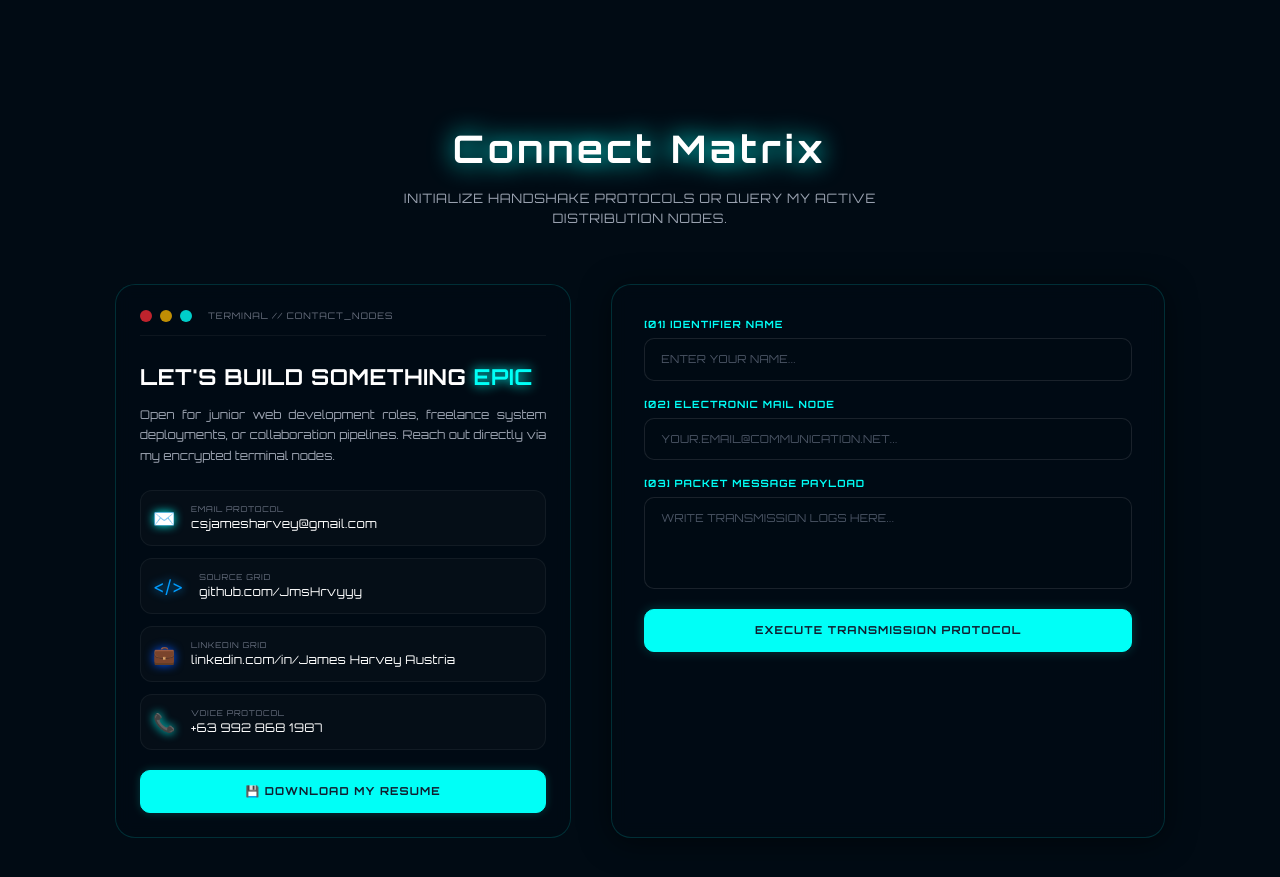
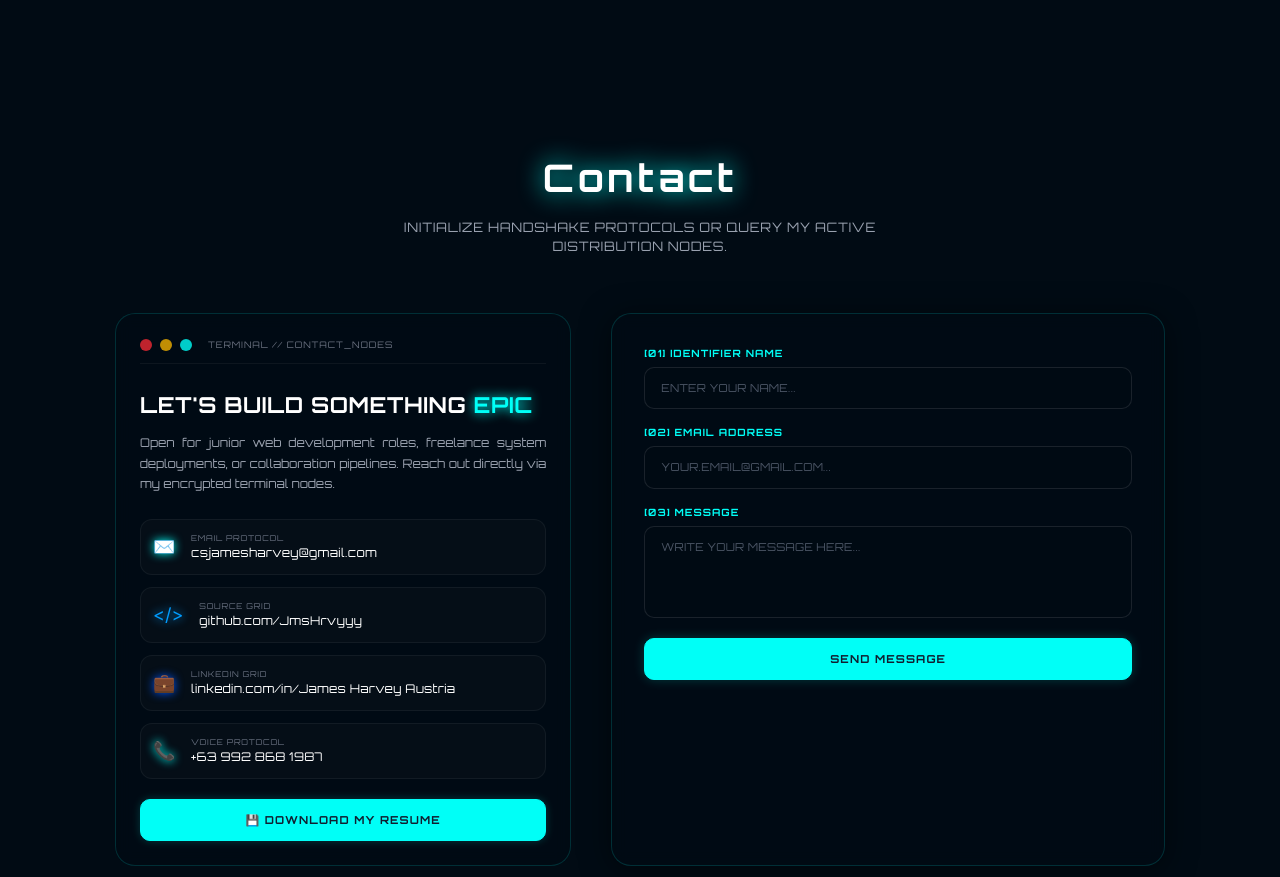
Before and after one commit to JmsHrvyyy/JmsHrvyyy-Portfolio, a React (Vite) app: page / in a window 1280 px wide. Shown: the part 2660-3537 px from the top of the page. Built offline with nearby package versions, Linux system fonts and the light colour scheme.

Commit message:
Refactor code structure for improved readability and maintainability

```diff
--- a/src/components/Contact.jsx
+++ b/src/components/Contact.jsx
@@ -72,7 +72,7 @@ function Contact() {
         {/* SECTION HEADER BLOCK */}
         <div className="text-center mb-10 md:mb-14">
           <h2 className="font-['Orbitron'] text-[26px] md:text-[38px] font-bold text-white mb-3 tracking-widest drop-shadow-[0_0_12px_#00fff7]">
-            Connect Matrix
+            Contact
           </h2>
           <p className="font-['Orbitron'] text-[11px] md:text-[13px] text-gray-400 max-w-[500px] mx-auto tracking-wider uppercase">
             Initialize handshake protocols or query my active distribution
@@ -183,8 +183,8 @@ function Contact() {
 
               <div className="pt-2">
                 <a
-                  href="/resume.pdf"
-                  download="James_Harvey_Austria_Resume.pdf"
+                  href="/James_Harvey_Austria-Resume.pdf"
+                  download="James_Harvey_Austria-Resume.pdf"
                   className="w-full block text-center font-['Orbitron'] text-[11px] font-bold text-[#101f30] bg-[#00fff7] border border-[#00fff7] py-3 rounded-[10px] tracking-widest transition-all duration-300 shadow-[0_0_10px_rgba(0,255,247,0.2)] hover:bg-transparent hover:text-[#00fff7] hover:shadow-[0_0_15px_#00fff7] uppercase cursor-pointer"
                 >
                   &#128190; Download My Resume
@@ -216,13 +216,13 @@ function Contact() {
 
               <div className="flex flex-col space-y-1.5">
                 <label className="font-['Orbitron'] text-[10px] font-bold text-[#00fff7] tracking-widest uppercase">
-                  [02] Electronic Mail Node
+                  [02] Email Address
                 </label>
                 <input
                   type="email"
                   name="reply_to" // Gagamitin para kapag nag-reply ka sa email, dideretso sa recruiter
                   required
-                  placeholder="YOUR.EMAIL@COMMUNICATION.NET..."
+                  placeholder="YOUR.EMAIL@GMAIL.COM..."
                   value={formData.email}
                   onChange={(e) =>
                     setFormData({ ...formData, email: e.target.value })
@@ -233,13 +233,13 @@ function Contact() {
 
               <div className="flex flex-col space-y-1.5">
                 <label className="font-['Orbitron'] text-[10px] font-bold text-[#00fff7] tracking-widest uppercase">
-                  [03] Packet Message Payload
+                  [03] MESSAGE
                 </label>
                 <textarea
                   name="message" // Parameter para sa nilalaman ng mensahe
                   required
                   rows="4"
-                  placeholder="WRITE TRANSMISSION LOGS HERE..."
+                  placeholder="WRITE YOUR MESSAGE HERE..."
                   value={formData.message}
                   onChange={(e) =>
                     setFormData({ ...formData, message: e.target.value })
@@ -253,7 +253,7 @@ function Contact() {
                   type="submit"
                   className="w-full font-['Orbitron'] text-[11px] font-bold text-[#101f30] bg-[#00fff7] border border-[#00fff7] py-3 rounded-[10px] tracking-widest transition-all duration-300 shadow-[0_0_12px_rgba(0,255,247,0.2)] hover:bg-transparent hover:text-[#00fff7] hover:shadow-[0_0_20px_#00fff7] uppercase cursor-pointer"
                 >
-                  Execute Transmission Protocol
+                  SEND MESSAGE
                 </button>
               </div>
             </form>
--- a/src/components/Projects.jsx
+++ b/src/components/Projects.jsx
@@ -33,7 +33,7 @@ function Projects() {
       githubLink: "#",
     },
     {
-      title: "Cashier System (in School Management System)",
+      title: "Cashier Hub & Employee Payroll System (in School Management System)",
       description:
         "I developed the comprehensive Cashier and Payroll Management module for a web-based business application, enabling efficient tracking of personnel credentials, work attendance, and real-time compensation processing. The module features an interactive dashboard with automatic net pay calculation, automated deduction and overtime tracking, and a seamless digital report generation and individual payslip system.",
       tags: ["REACT", "TAILWIND CSS", "PHP", "MYSQL"],
```
Also changed, not shown: 1 other file (tests, documents, lock files or other folders).
